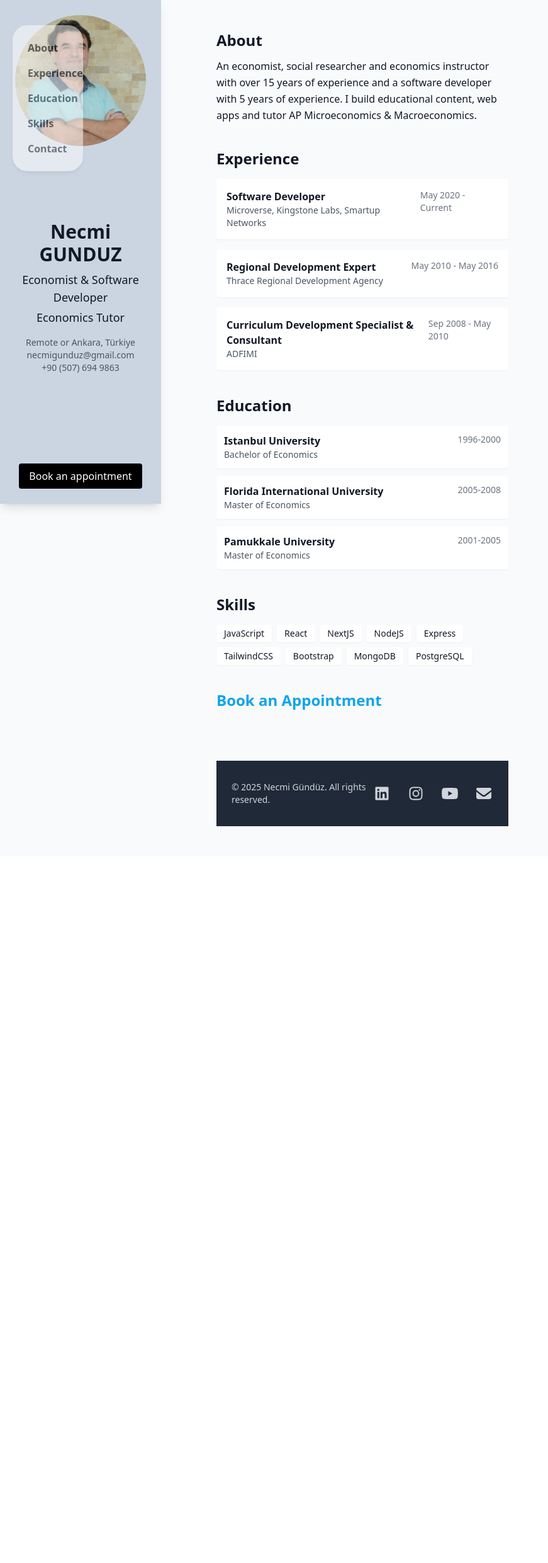
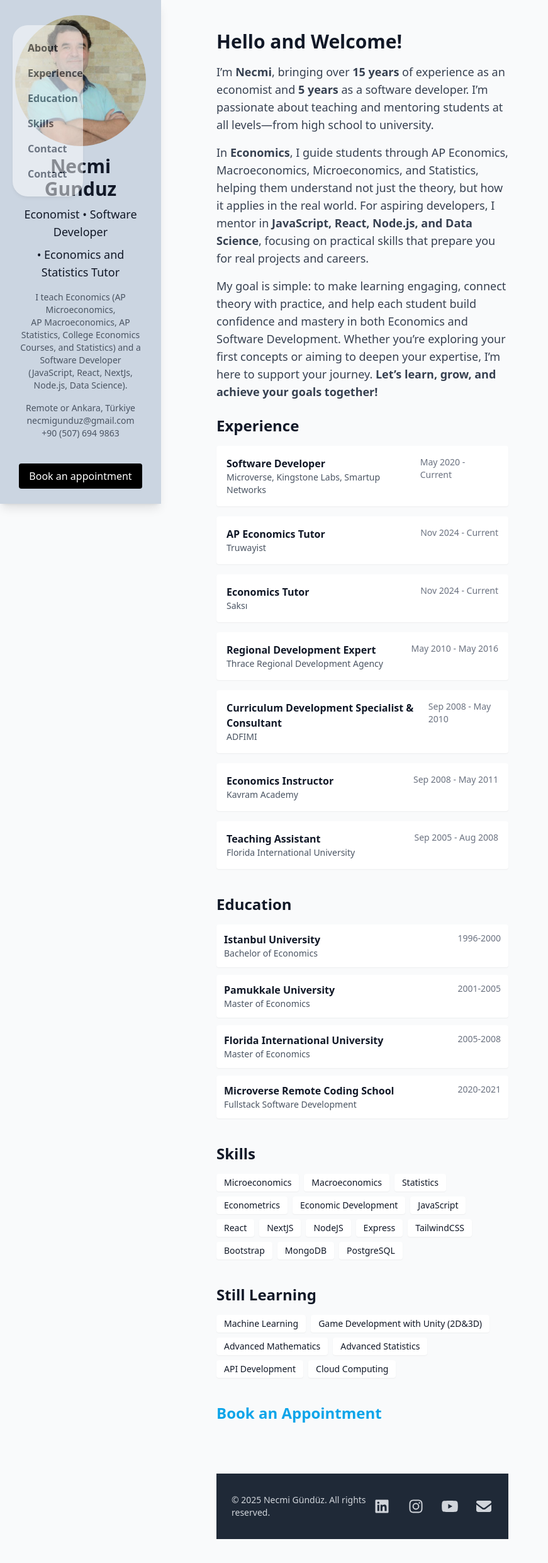
Before and after one commit to necmigunduz/necmi_portfolio, a React (Vite) app: page / in a window 1280 px wide. Shown: the top 2482 px of the page at 63% size, without its empty margins (0-871 px from the left). Before the commit the page ends 1360 px from the top, so only its background shows below. Built offline with nearby package versions, Linux system fonts and the light colour scheme.

Commit message:
add new lines

```diff
--- a/src/App.jsx
+++ b/src/App.jsx
@@ -7,6 +7,7 @@ import Skills from './components/Skills'
 import Contact from './components/Contact'
 import Footer from './components/Footer'
 import Header from './components/Header'
+import StillLearning from './components/StillLearning'
 
 export default function App() {
   return (
@@ -25,6 +26,7 @@ export default function App() {
         <Experience />
         <Education />
         <Skills />
+        <StillLearning />
         <Contact />
         <Footer />
       </main>
--- a/src/components/About.jsx
+++ b/src/components/About.jsx
@@ -1,9 +1,19 @@
 import React from 'react'
 export default function About() {
   return (
-    <section className="mb-10" id="about">
-      <h2 className="text-2xl font-bold mb-3">About</h2>
-      <p className="leading-relaxed">An economist, social researcher and economics instructor with over 15 years of experience and a software developer with 5 years of experience. I build educational content, web apps and tutor AP Microeconomics & Macroeconomics.</p>
+    <section>
+      <h1 className="text-3xl font-bold text-gray-900 mb-4">
+        Hello and Welcome!
+      </h1>
+      <p className="text-lg text-gray-700 mb-4">
+        I’m <span className="font-semibold">Necmi</span>, bringing over <span className="font-semibold">15 years</span> of experience as an economist and <span className="font-semibold">5 years</span> as a software developer. I’m passionate about teaching and mentoring students at all levels—from high school to university.
+      </p>
+      <p className="text-lg text-gray-700 mb-4">
+        In <span className="font-semibold">Economics</span>, I guide students through AP Economics, Macroeconomics, Microeconomics, and Statistics, helping them understand not just the theory, but how it applies in the real world. For aspiring developers, I mentor in <span className="font-semibold">JavaScript, React, Node.js, and Data Science</span>, focusing on practical skills that prepare you for real projects and careers.
+      </p>
+      <p className="text-lg text-gray-700 mb-6">
+        My goal is simple: to make learning engaging, connect theory with practice, and help each student build confidence and mastery in both Economics and Software Development. Whether you’re exploring your first concepts or aiming to deepen your expertise, I’m here to support your journey. <strong>Let’s learn, grow, and achieve your goals together!</strong>
+      </p>
     </section>
   )
 }
--- a/src/components/Education.jsx
+++ b/src/components/Education.jsx
@@ -1,8 +1,9 @@
 import React from 'react'
 const degrees = [
   { school: 'Istanbul University', degree: 'Bachelor of Economics', years: '1996-2000' },
+  { school: 'Pamukkale University', degree: 'Master of Economics', years: '2001-2005' },
   { school: 'Florida International University', degree: 'Master of Economics', years: '2005-2008' },
-  { school: 'Pamukkale University', degree: 'Master of Economics', years: '2001-2005' }
+  { school: 'Microverse Remote Coding School', degree: 'Fullstack Software Development', years: '2020-2021' }
 ]
 export default function Education() {
   return (
--- a/src/components/Experience.jsx
+++ b/src/components/Experience.jsx
@@ -1,8 +1,12 @@
 import React from 'react'
 const items = [
   { title: 'Software Developer', date: 'May 2020 - Current', org: 'Microverse, Kingstone Labs, Smartup Networks' },
+  { title: 'AP Economics Tutor', date: 'Nov 2024 - Current', org: 'Truwayist' },
+  { title: 'Economics Tutor', date: 'Nov 2024 - Current', org: 'Saksı' },
   { title: 'Regional Development Expert', date: 'May 2010 - May 2016', org: 'Thrace Regional Development Agency' },
-  { title: 'Curriculum Development Specialist & Consultant', date: 'Sep 2008 - May 2010', org: 'ADFIMI' }
+  { title: 'Curriculum Development Specialist & Consultant', date: 'Sep 2008 - May 2010', org: 'ADFIMI' },
+  { title: 'Economics Instructor', date: 'Sep 2008 - May 2011', org: 'Kavram Academy' },
+  { title: 'Teaching Assistant', date: 'Sep 2005 - Aug 2008', org: 'Florida International University' }
 ]
 export default function Experience() {
   return (
--- a/src/components/Header.jsx
+++ b/src/components/Header.jsx
@@ -9,6 +9,7 @@ export default function Header() {
                 <a href="#experience" className="hover:text-blue-600">Experience</a>
                 <a href="#education" className="hover:text-blue-600">Education</a>
                 <a href="#skills" className="hover:text-blue-600">Skills</a>
+                <a href="#still-learning" className="hover:text-blue-600">Contact</a>
                 <a href="#contact" className="hover:text-blue-600">Contact</a>
             </nav>
         </header>
--- a/src/components/Hero.jsx
+++ b/src/components/Hero.jsx
@@ -6,9 +6,12 @@ export default function Hero() {
     <div className="flex flex-col h-full justify-between items-center text-center">
       <img src={Profile} alt="profile photo" width={300} className='rounded-full' />
       <div>
-        <h1 className="text-3xl font-extrabold">Necmi GUNDUZ</h1>
-        <p className="mt-2 text-lg">Economist & Software Developer</p>
-        <p className="mt-1 text-lg">Economics Tutor</p>
+        <h1 className="text-3xl font-extrabold">Necmi Gunduz</h1>
+        <p className="mt-2 text-lg">Economist • Software Developer</p>
+        <p className="mt-2 text-lg">• Economics and Statistics Tutor</p>
+          <p className="mt-4 text-sm text-gray-600">
+            I teach Economics (AP Microeconomics, <br />AP Macroeconomics, AP Statistics,  College Economics Courses, and Statistics) and a Software Developer <br />(JavaScript, React, NextJs, Node.js, Data Science).
+          </p>
         <p className="mt-4 text-sm text-gray-600">Remote or Ankara, Türkiye</p>
         <p className="text-sm text-gray-600">necmigunduz@gmail.com</p>
         <p className="text-sm text-gray-600">+90 (507) 694 9863</p>
--- a/src/components/Skills.jsx
+++ b/src/components/Skills.jsx
@@ -1,5 +1,5 @@
 import React from 'react'
-const skills = ['JavaScript', 'React', 'NextJS', 'NodeJS', 'Express', 'TailwindCSS', 'Bootstrap', 'MongoDB', 'PostgreSQL']
+const skills = ['Microeconomics', 'Macroeconomics', 'Statistics', 'Econometrics', 'Economic Development', 'JavaScript', 'React', 'NextJS', 'NodeJS', 'Express', 'TailwindCSS', 'Bootstrap', 'MongoDB', 'PostgreSQL']
 export default function Skills() {
   return (
     <section className="mb-10" id="skills">
--- /dev/null
+++ b/src/components/StillLearning.jsx
@@ -0,0 +1,16 @@
+import React from 'react'
+
+
+export default function StillLearning() {
+    const items = ['Machine Learning', 'Game Development with Unity (2D&3D)', 'Advanced Mathematics', 'Advanced Statistics', 'API Development', 'Cloud Computing']
+    return (
+        <section className="mb-10" id="still-learning">
+            <h2 className="text-2xl font-bold mb-4">Still Learning</h2>
+            <div className="flex flex-wrap gap-2">
+                {items.map((s, i) => (
+                    <span key={i} className="px-3 py-1 bg-white rounded shadow-sm text-sm">{s}</span>
+                ))}
+            </div>
+        </section>
+    )
+}
```
Also changed, not shown: 1 other file (tests, documents, lock files or other folders).
